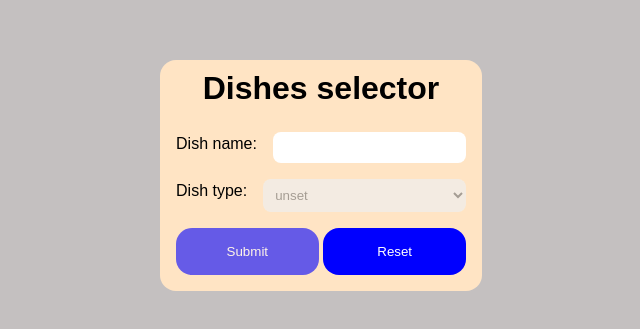
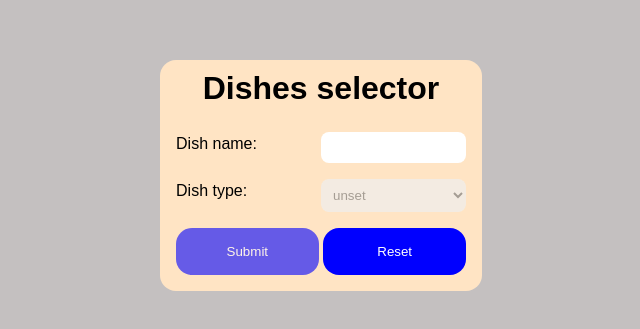
Before and after one commit to goodideagiver/food-form, a React (Vite) app: page / in a window 1280 px wide. Shown: the part 225-554 px from the top of the page, without its empty margins (319-959 px from the left). Built offline with nearby package versions, Linux system fonts and the light colour scheme.

Commit message:
Feat: update styles

```diff
--- a/src/App.tsx
+++ b/src/App.tsx
@@ -28,11 +28,11 @@ export const App = () => {
               <h1>Dishes selector</h1>
               <Form className='form'>
                 <label>
-                  Dish name:
+                  <span>Dish name:</span>
                   <Field name='name' />
                 </label>
                 <label>
-                  Dish type:
+                  <span>Dish type:</span>
                   <Field disabled={!nameIsSet} as='select' name='dishType'>
                     <option value='unset'>unset</option>
                     <option value='Pizza'>Pizza</option>
@@ -45,11 +45,11 @@ export const App = () => {
                     {dishType === 'Pizza' && (
                       <>
                         <label>
-                          Number of slices:
+                          <span>Number of slices:</span>
                           <Field name='no_of_slices' />
                         </label>
                         <label>
-                          Diameter:
+                          <span>Diameter:</span>
                           <Field name='no_of_slices' />
                         </label>
                       </>
@@ -57,7 +57,7 @@ export const App = () => {
                     {dishType === 'Soup' && (
                       <>
                         <label>
-                          Spiciness scale:
+                          <span>Spiciness scale:</span>
                           <Field
                             min='1'
                             max='10'
@@ -70,7 +70,7 @@ export const App = () => {
                     {dishType === 'Sandwich' && (
                       <>
                         <label>
-                          Slices of bread:
+                          <span>Slices of bread:</span>
                           <Field type='number' name='slices_of_bread' />
                         </label>
                       </>
--- a/src/index.css
+++ b/src/index.css
@@ -41,12 +41,18 @@
   gap: 1rem;
 }
 
+.form label > span {
+  flex: 1 1;
+  text-align: start;
+}
+
 .form input,
 .form select {
   padding: 8px;
   border-radius: 8px;
   border: none;
   flex: 1 1;
+  width: 100%;
 }
 
 .actions {
```
